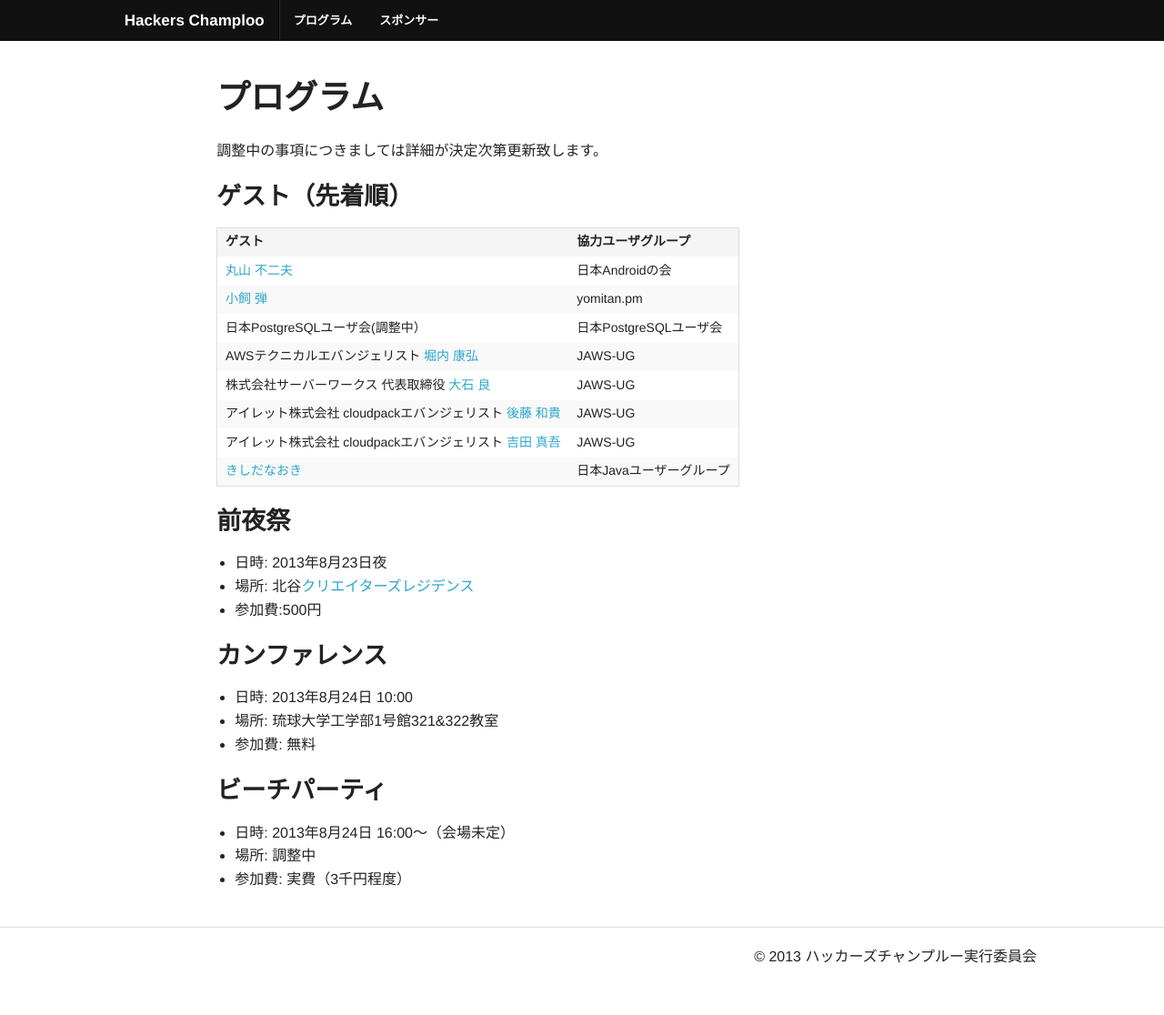
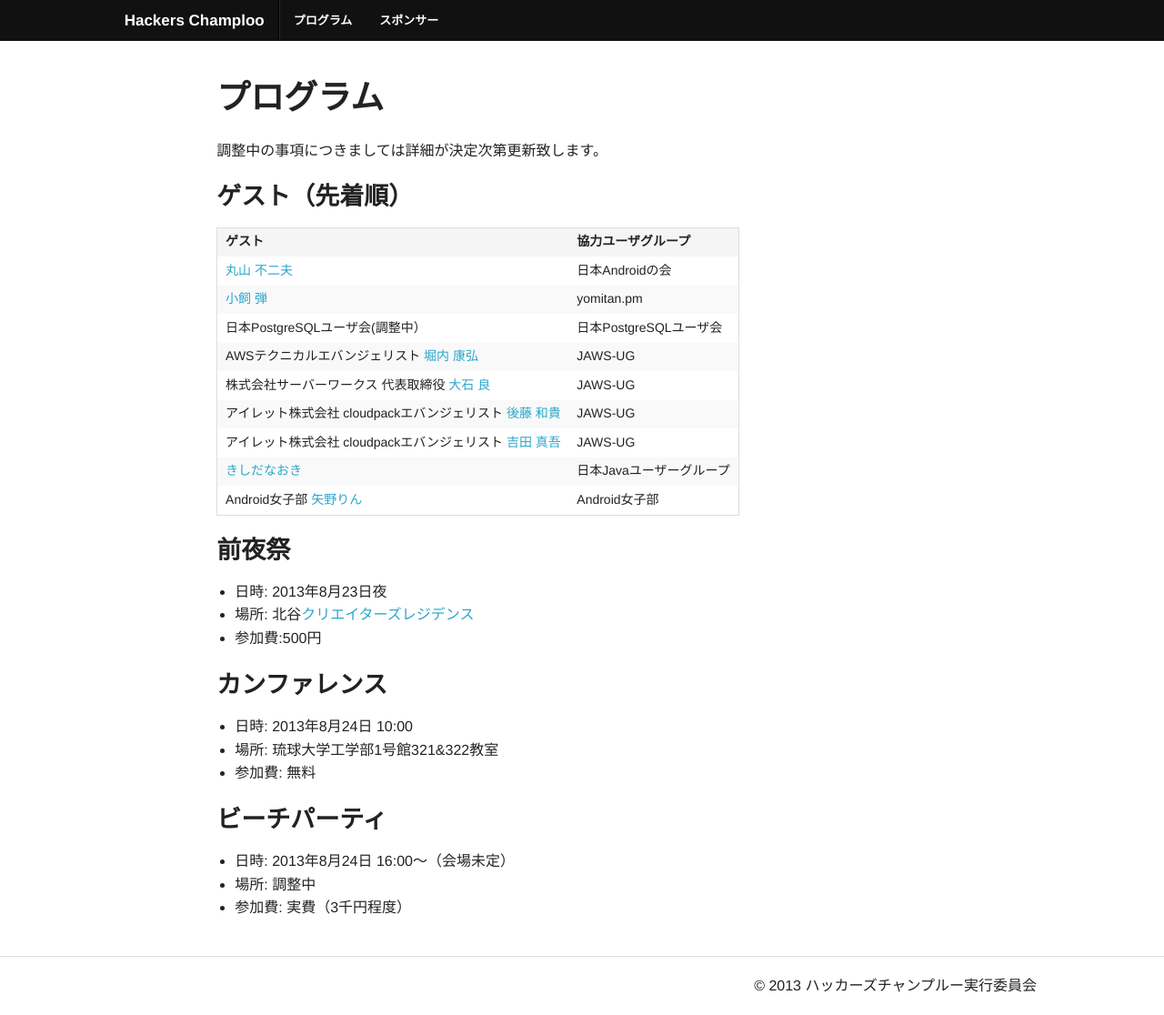
Before and after one commit to hackers-champloo/hackers-champloo.github.io, a Jekyll site: the page built from program.md, in a window 1280 px wide. Shown: the whole page at 91% size. Built offline with Jekyll 4.4.1, drawn with Linux system fonts in a browser that asks for light colours; Markdown is read by kramdown in place of the engine named in the settings; before the commit the page ends 1085 px from its top, so only the background shows below that.

Commit message:
ゲストにAndroid女子部 矢野様を追加

```diff
--- a/program.md
+++ b/program.md
@@ -22,6 +22,7 @@ AWSテクニカルエバンジェリスト [堀内 康弘](https://twitter.com/h
 アイレット株式会社 cloudpackエバンジェリスト [後藤 和貴](https://twitter.com/kaz_goto) | JAWS-UG
 アイレット株式会社 cloudpackエバンジェリスト [吉田 真吾](https://twitter.com/yoshidashingo) | JAWS-UG
 [きしだなおき](http://d.hatena.ne.jp/nowokay)          | 日本Javaユーザーグループ
+Android女子部 [矢野りん](https://twitter.com/yanorin)          | Android女子部
 
 
 ### 前夜祭
```
